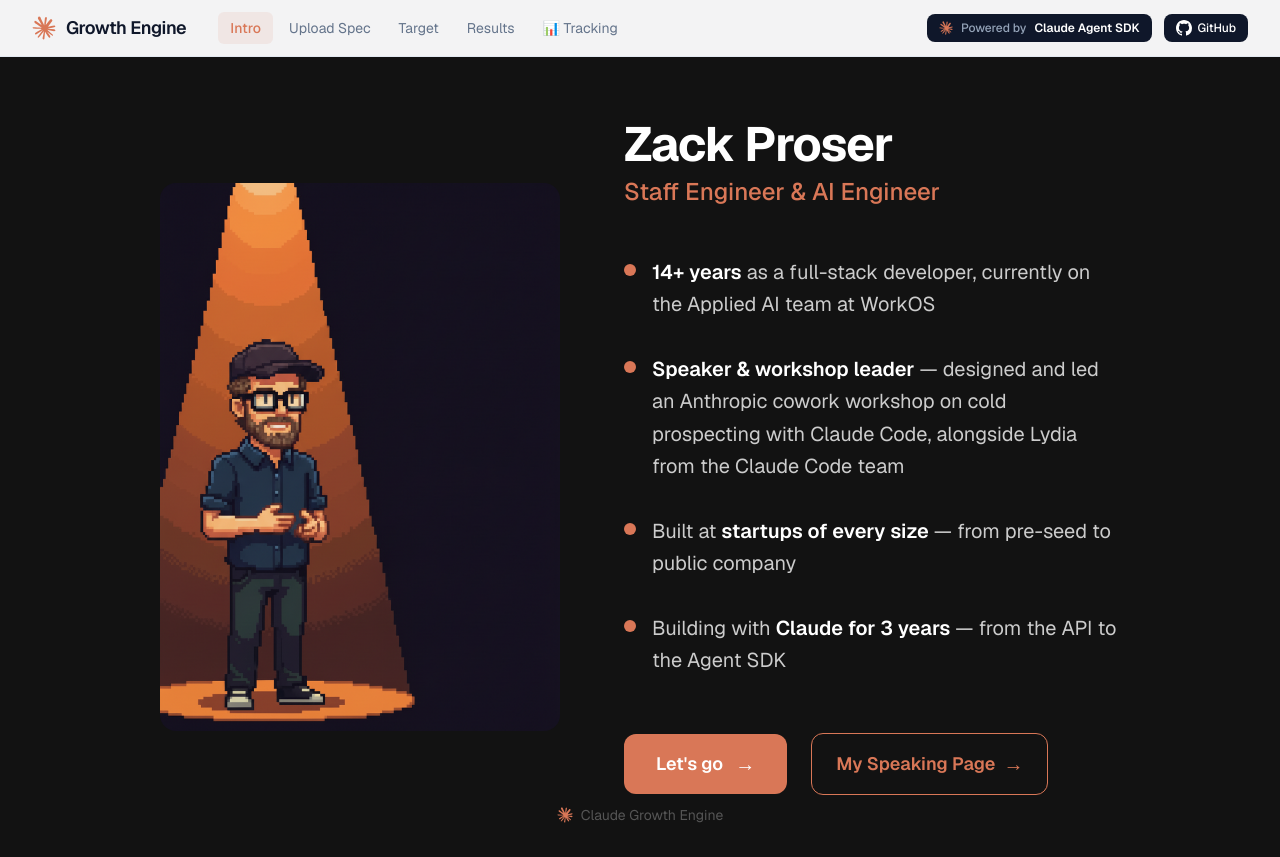
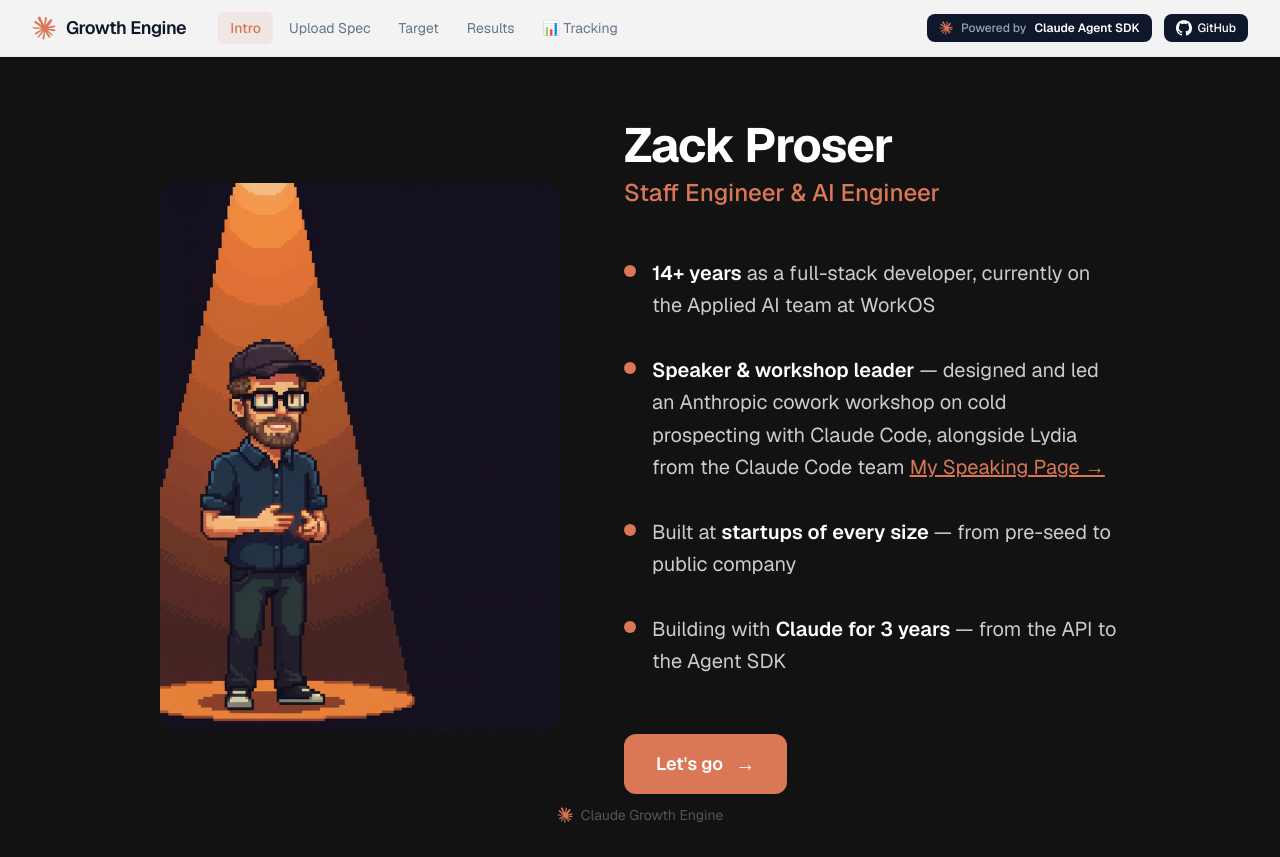
Before and after one commit to zackproser/claude-growth-engine, a Next.js app: page /intro in a window 1280 px wide. Built offline with nearby package versions, Linux system fonts and the light colour scheme.

Commit message:
fix: replace button with inline text link on speaking bullet
Removed separate button, added 'My Speaking Page →' as inline link
at the end of the speaking bullet point on /intro.

Co-Authored-By: Claude Opus 4.6 (1M context) <noreply@anthropic.com>

```diff
--- a/src/app/intro/page.tsx
+++ b/src/app/intro/page.tsx
@@ -33,7 +33,8 @@ export default function IntroPage() {
             <div className="flex items-start gap-4">
               <span className="w-3 h-3 rounded-full bg-[#D97757] mt-2 flex-shrink-0" />
               <p className="text-xl text-[#ccc] leading-relaxed">
-                <span className="text-white font-semibold">Speaker &amp; workshop leader</span> — designed and led an Anthropic cowork workshop on cold prospecting with Claude Code, alongside Lydia from the Claude Code team
+                <span className="text-white font-semibold">Speaker &amp; workshop leader</span> — designed and led an Anthropic cowork workshop on cold prospecting with Claude Code, alongside Lydia from the Claude Code team{' '}
+                <a href="https://zackproser.com/speaking" target="_blank" rel="noopener noreferrer" className="text-[#D97757] underline hover:text-white">My Speaking Page →</a>
               </p>
             </div>
 
@@ -52,24 +53,13 @@ export default function IntroPage() {
             </div>
           </div>
 
-          <div className="flex items-center gap-6 mt-14">
           <Link
             href="/"
-              className="inline-flex items-center gap-3 px-8 py-4 bg-[#D97757] hover:bg-[#c4684b] text-white text-lg font-semibold rounded-xl transition-colors"
+            className="inline-flex items-center gap-3 mt-14 px-8 py-4 bg-[#D97757] hover:bg-[#c4684b] text-white text-lg font-semibold rounded-xl transition-colors"
           >
             Let&apos;s go
             <span className="text-xl">→</span>
           </Link>
-            <a
-              href="https://zackproser.com/speaking"
-              target="_blank"
-              rel="noopener noreferrer"
-              className="inline-flex items-center gap-2 px-6 py-4 border border-[#D97757] text-[#D97757] hover:bg-[#D97757] hover:text-white text-lg font-semibold rounded-xl transition-colors"
-            >
-              My Speaking Page
-              <span className="text-xl">→</span>
-            </a>
-          </div>
         </div>
       </div>
 
```
Lines whose indentation alone changed are shown as unchanged.
